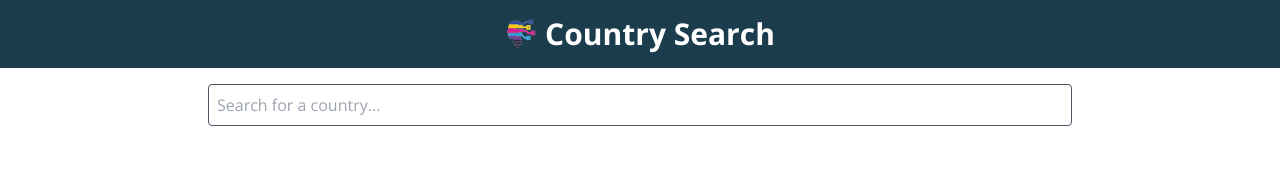
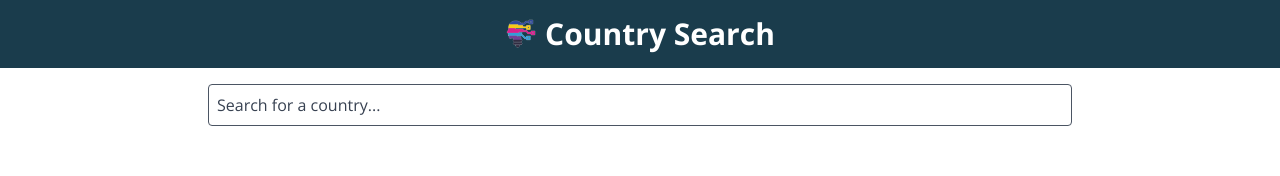
Before and after one commit to David-Immilandcanada/Visto-Test, a Next.js app: page / in a window 1280 px wide. Shown: the top 176 px of the page. Built offline with nearby package versions, Linux system fonts and the light colour scheme.

Commit message:
fix click on dropdown

```diff
--- a/src/components/SearchBar.tsx
+++ b/src/components/SearchBar.tsx
@@ -17,14 +17,14 @@ const SearchBar = () => {
                 value={query}
                 onChange={handleChange}
                 placeholder="Search for a country..."
-                className="w-full p-2 border border-gray-600 rounded focus:outline-none focus:ring-2 focus:ring-black"
+                className="w-full p-2 border border-gray-600 rounded focus:outline-none focus:ring-2 focus:ring-black placeholder-gray-700"
             />
             {searchResults.length > 0 && (
                 <ul className="border border-gray-300 mt-2 rounded bg-white max-h-60 overflow-y-auto">
                     {searchResults.map((country) => (
-                        <li key={country.alpha3Code} className="flex items-center p-2 hover:bg-gray-100">
-                            <img src={country.flag} alt={`Flag of ${country.name}`} className="w-6 h-4 mr-2" />
-                            <a href={`/country/${country.alpha3Code}/about`} className="text-black hover:underline">
+                        <li key={country.alpha3Code} className="hover:bg-gray-100">
+                            <a href={`/country/${country.alpha3Code}/about`} className="flex items-center p-2 text-black hover:underline">
+                                <img src={country.flag} alt={`Flag of ${country.name}`} className="w-6 h-4 mr-2" />
                                 {country.name}
                             </a>
                         </li>
```
Also changed, not shown: 1 other file (tests, documents, lock files or other folders).
